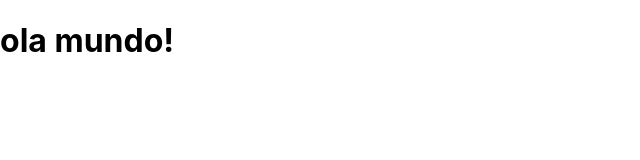
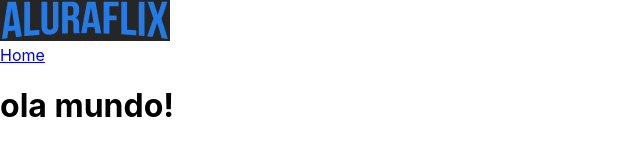
Before and after one commit to GabrielVasco13/aluraflix, a React app: page / in a window 1280 px wide. Shown: the whole page, without its empty margins (0-640 px from the left). Built offline with nearby package versions, Linux system fonts and the light colour scheme.

Commit message:
feat: making the header

```diff
--- a/public/index.html
+++ b/public/index.html
@@ -9,22 +9,8 @@
       name="description"
       content="Web site created using create-react-app"
     />
-    <link rel="apple-touch-icon" href="%PUBLIC_URL%/logo192.png" />
-    <!--
-      manifest.json provides metadata used when your web app is installed on a
-      user's mobile device or desktop. See https://developers.google.com/web/fundamentals/web-app-manifest/
-    -->
-    <link rel="manifest" href="%PUBLIC_URL%/manifest.json" />
-    <!--
-      Notice the use of %PUBLIC_URL% in the tags above.
-      It will be replaced with the URL of the `public` folder during the build.
-      Only files inside the `public` folder can be referenced from the HTML.
 
-      Unlike "/favicon.ico" or "favicon.ico", "%PUBLIC_URL%/favicon.ico" will
-      work correctly both with client-side routing and a non-root public URL.
-      Learn how to configure a non-root public URL by running `npm run build`.
-    -->
-    <title>React App</title>
+    <title>AluraFlix</title>
   </head>
   <body>
     <noscript>You need to enable JavaScript to run this app.</noscript>
--- /dev/null
+++ b/src/components/Banner/index.jsx
@@ -0,0 +1 @@
+export default function Banner() {}
--- /dev/null
+++ b/src/components/Header/index.jsx
@@ -0,0 +1,18 @@
+import { Link } from "react-router-dom";
+import styles from "./Header.module.css";
+import logo from "./logo.png";
+
+export default function Header() {
+  return (
+    <header className={styles.header}>
+      <div className={styles.container}>
+        <img src={logo} alt="Aluraflix logo" className={styles.logo} />
+        <nav className={styles.navigation}>
+          <Link to="/" className={styles.link}>
+            Home
+          </Link>
+        </nav>
+      </div>
+    </header>
+  );
+}
--- /dev/null
+++ b/src/pages/Video/index.jsx
@@ -0,0 +1 @@
+import styles from "./Video.module.css";
--- a/src/router.js
+++ b/src/router.js
@@ -1,9 +1,11 @@
 import { BrowserRouter, Route, Routes } from "react-router-dom";
 import Home from "./pages/Home";
+import Header from "./components/Header";
 
 export default function Router() {
   return (
     <BrowserRouter>
+      <Header />
       <Routes>
         <Route path="/" element={<Home />} />
       </Routes>
```
Also changed, not shown: icons/add.png (added), icons/home.png (added), public/logo192.png (deleted), public/logo512.png (deleted), src/components/Header/Header.module.css (added), src/components/Header/logo.png (added), src/pages/Video/Video.module.css (added).
